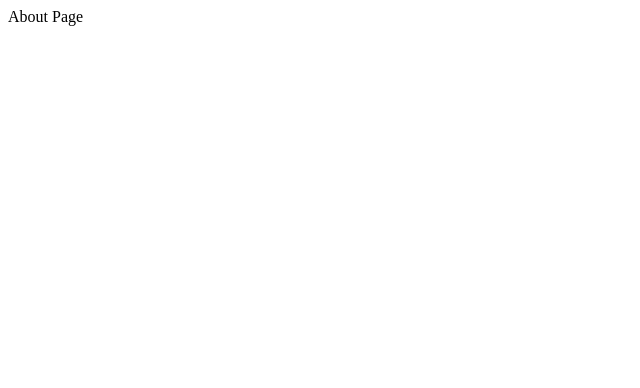
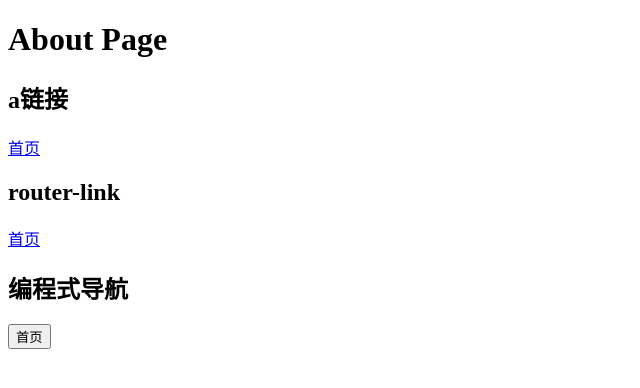
Before and after one commit to kw09SpringYoung/01-nuxt-demo, a Nuxt app: page /about in a window 1280 px wide. Shown: the top 388 px of the page, without its empty margins (0-640 px from the left). Built offline with nearby package versions, Linux system fonts and the light colour scheme.

Commit message:
03-编程式导航

```diff
--- a/pages/about.vue
+++ b/pages/about.vue
@@ -1,6 +1,18 @@
 <template>
     <div>
-        About Page
+        <h1>About Page</h1>
+
+        <!-- a 链接，刷新导航，走服务端渲染 -->
+        <h2>a链接</h2>
+        <a href="/">首页</a>
+
+        <!-- router-link导航链接组件 -->
+        <h2>router-link</h2>
+        <router-link to='/'>首页</router-link>
+
+        <!-- 编程式导航 -->
+        <h2>编程式导航</h2>
+        <button @click='onClick'>首页</button>
     </div>
 </template>
 
@@ -23,7 +35,9 @@ export default {
     },
 
     methods: {
-
+        onClick (){
+            this.$router.push('/')
+        }
     },
 };
 </script>
```
